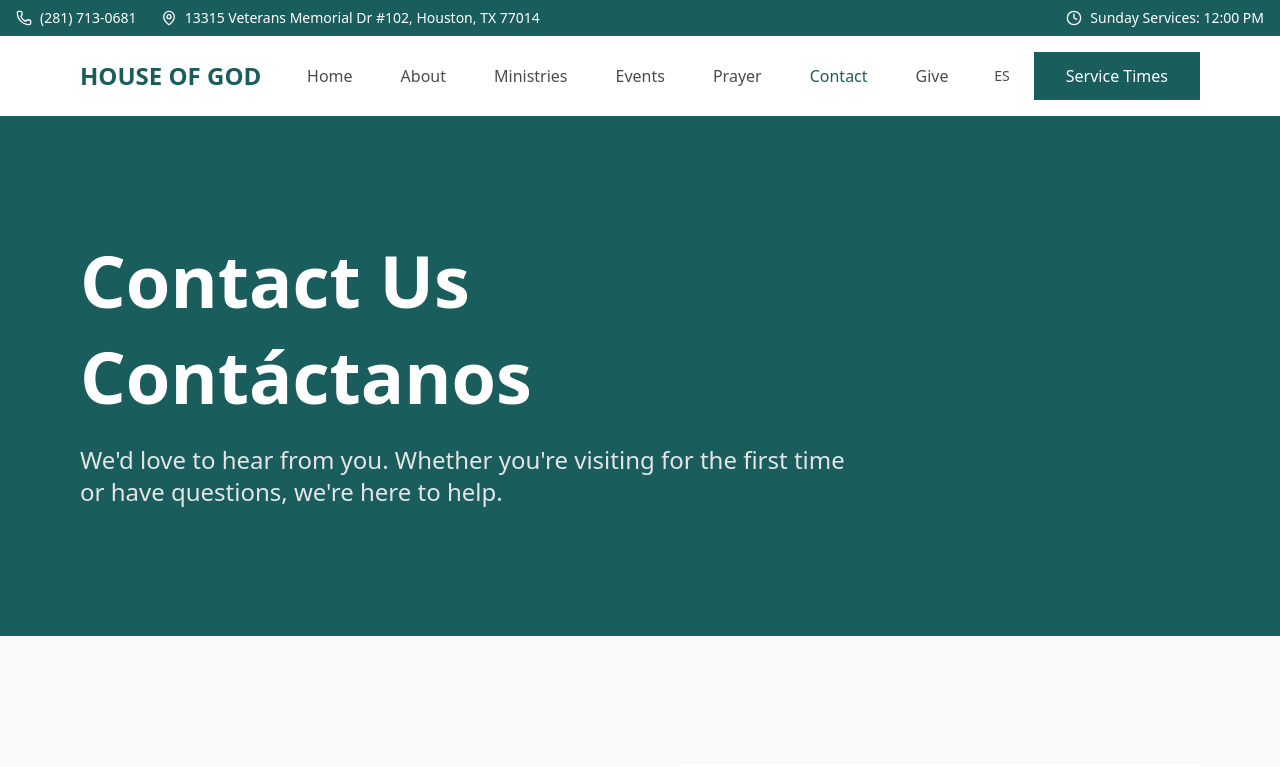
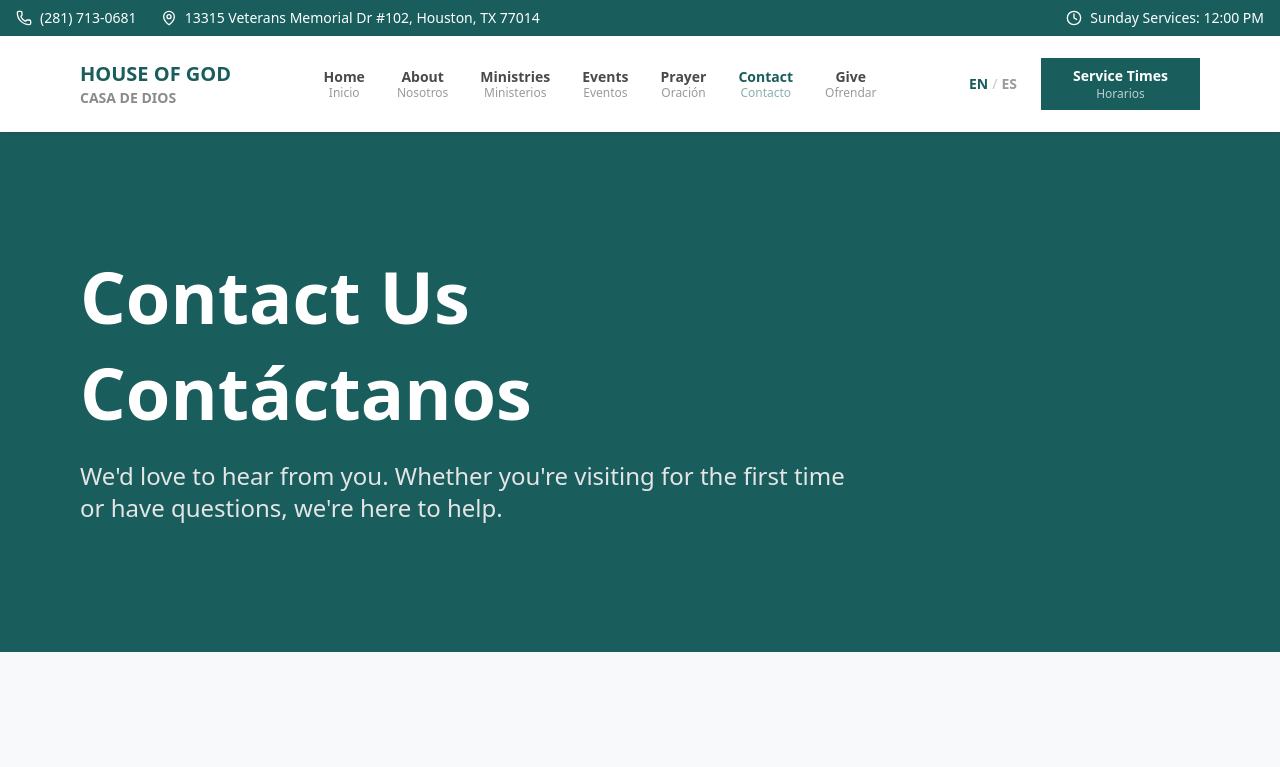
Before and after one commit to JonathanSContreras/Casa-de-Dios-Website, a Next.js app: page /contact in a window 1280 px wide. Shown: the top 767 px of the page. Built offline with nearby package versions, Linux system fonts and the light colour scheme.

Commit message:
upate: proper times on home page and translations for ministry roles

```diff
--- a/src/app/_components/Header.tsx
+++ b/src/app/_components/Header.tsx
@@ -1,19 +1,23 @@
 'use client';
 import Link from 'next/link';
-import { useState } from 'react';
-import { Menu, X, Phone, MapPin, Clock} from 'lucide-react';
+import { useState, useEffect } from 'react';
+import { Menu, X, Phone, MapPin, Clock } from 'lucide-react';
 import { usePathname } from 'next/navigation';
-
 
 export function Header() {
   const pathname = usePathname();
   const [mobileMenuOpen, setMobileMenuOpen] = useState(false);
-  const [language, setLanguage] = useState<'en' | 'es'>('en');
+  const [primaryLang, setPrimaryLang] = useState<'en' | 'es'>('en');
 
-  const isActive = (path: string) => pathname === path;
+  useEffect(() => {
+    const saved = localStorage.getItem('primaryLang') as 'en' | 'es' | null;
+    if (saved) setPrimaryLang(saved);
+  }, []);
 
   const toggleLanguage = () => {
-    setLanguage(language === 'en' ? 'es' : 'en');
+    const next = primaryLang === 'en' ? 'es' : 'en';
+    setPrimaryLang(next);
+    localStorage.setItem('primaryLang', next);
   };
 
   const navItems = [
@@ -25,6 +29,8 @@ export function Header() {
     { path: '/contact', labelEn: 'Contact', labelEs: 'Contacto' },
     { path: '/give', labelEn: 'Give', labelEs: 'Ofrendar' },
   ];
+
+  const isActive = (path: string) => pathname === path;
 
   return (
     <>
@@ -49,44 +55,105 @@ export function Header() {
           </div>
         </div>
       </div>
-    <nav className="sticky top-0 z-50 bg-white">
+
+      <nav className="sticky top-0 z-50 bg-white shadow-sm">
         <div className="max-w-[1440px] mx-auto px-6 lg:px-20">
-        <div className="flex items-center justify-between h-20">
-          {/* Logo */}
-          <Link href="/" className="text-2xl font-bold text-[#1A5D5D]">
-            {language === 'en' ? 'HOUSE OF GOD' : 'CASA DE DIOS'}
+          <div className="flex items-center justify-between h-24">
+
+            {/* Logo — both names, primary on top */}
+            <Link href="/" className="flex flex-col leading-none">
+              <span
+                className={`font-bold transition-all duration-200 ${
+                  primaryLang === 'en'
+                    ? 'text-xl text-[#1A5D5D]'
+                    : 'text-sm text-[#8A8A8A]'
+                }`}
+              >
+                HOUSE OF GOD
+              </span>
+              <span
+                className={`font-bold transition-all duration-200 ${
+                  primaryLang === 'es'
+                    ? 'text-xl text-[#1A5D5D]'
+                    : 'text-sm text-[#8A8A8A]'
+                }`}
+              >
+                CASA DE DIOS
+              </span>
             </Link>
 
             {/* Desktop Navigation */}
-          <div className="hidden lg:flex items-center gap-12">
-            {navItems.map((item) => (
+            <div className="hidden lg:flex items-center gap-8">
+              {navItems.map((item) => {
+                const active = isActive(item.path);
+                const primaryLabel = primaryLang === 'en' ? item.labelEn : item.labelEs;
+                const secondaryLabel = primaryLang === 'en' ? item.labelEs : item.labelEn;
+
+                return (
                   <Link
                     key={item.path}
                     href={item.path}
-                className={`text-base font-medium transition-colors ${
-                  isActive(item.path)
+                    className="group flex flex-col items-center"
+                  >
+                    <span
+                      className={`text-sm font-semibold leading-tight transition-colors ${
+                        active
                           ? 'text-[#1A5D5D]'
-                    : 'text-[#4A4A4A] hover:text-[#1A5D5D]'
+                          : 'text-[#4A4A4A] group-hover:text-[#1A5D5D]'
                       }`}
                     >
-                {language === 'en' ? item.labelEn : item.labelEs}
+                      {primaryLabel}
+                    </span>
+                    <span
+                      className={`text-xs leading-tight transition-colors ${
+                        active
+                          ? 'text-[#1A5D5D]/50'
+                          : 'text-[#9A9A9A] group-hover:text-[#1A5D5D]/50'
+                      }`}
+                    >
+                      {secondaryLabel}
+                    </span>
                   </Link>
-            ))}
+                );
+              })}
             </div>
 
-          {/* CTA and Language Toggle */}
+            {/* Language Toggle + CTA */}
             <div className="hidden lg:flex items-center gap-6">
+              {/* EN / ES toggle — bold whichever is primary */}
               <button
                 onClick={toggleLanguage}
-              className="text-sm font-medium text-[#4A4A4A] hover:text-[#1A5D5D] transition-colors"
+                className="flex items-center gap-1 text-sm transition-colors"
+                aria-label="Toggle language order"
               >
-              {language === 'en' ? 'ES' : 'EN'}
+                <span
+                  className={`font-semibold transition-colors ${
+                    primaryLang === 'en' ? 'text-[#1A5D5D]' : 'text-[#9A9A9A]'
+                  }`}
+                >
+                  EN
+                </span>
+                <span className="text-[#C5C5C5]">/</span>
+                <span
+                  className={`font-semibold transition-colors ${
+                    primaryLang === 'es' ? 'text-[#1A5D5D]' : 'text-[#9A9A9A]'
+                  }`}
+                >
+                  ES
+                </span>
               </button>
+
+              {/* CTA — both languages stacked */}
               <Link
                 href="/contact"
-              className="bg-[#1A5D5D] text-white px-8 py-3 font-medium hover:bg-[#154A4A] transition-colors"
+                className="flex flex-col items-center bg-[#1A5D5D] text-white px-8 py-2 hover:bg-[#154A4A] transition-colors"
               >
-              {language === 'en' ? 'Service Times' : 'Horarios'}
+                <span className="text-sm font-semibold">
+                  {primaryLang === 'en' ? 'Service Times' : 'Horarios'}
+                </span>
+                <span className="text-xs opacity-70">
+                  {primaryLang === 'en' ? 'Horarios' : 'Service Times'}
+                </span>
               </Link>
             </div>
 
@@ -103,32 +170,70 @@ export function Header() {
         {/* Mobile Menu */}
         {mobileMenuOpen && (
           <div className="lg:hidden bg-white border-t border-[#E5E5E5]">
-          <div className="px-6 py-6 space-y-6">
-            {navItems.map((item) => (
+            <div className="px-6 py-6 space-y-5">
+              {navItems.map((item) => {
+                const active = isActive(item.path);
+                const primaryLabel = primaryLang === 'en' ? item.labelEn : item.labelEs;
+                const secondaryLabel = primaryLang === 'en' ? item.labelEs : item.labelEn;
+
+                return (
                   <Link
                     key={item.path}
                     href={item.path}
                     onClick={() => setMobileMenuOpen(false)}
-                className={`block text-base font-medium ${
-                  isActive(item.path) ? 'text-[#1A5D5D]' : 'text-[#4A4A4A]'
+                    className="block"
+                  >
+                    <span
+                      className={`block text-base font-semibold leading-tight ${
+                        active ? 'text-[#1A5D5D]' : 'text-[#4A4A4A]'
                       }`}
                     >
-                {language === 'en' ? item.labelEn : item.labelEs}
+                      {primaryLabel}
+                    </span>
+                    <span
+                      className={`block text-sm leading-tight ${
+                        active ? 'text-[#1A5D5D]/50' : 'text-[#9A9A9A]'
+                      }`}
+                    >
+                      {secondaryLabel}
+                    </span>
                   </Link>
-            ))}
+                );
+              })}
+
               <div className="pt-4 border-t border-[#E5E5E5] space-y-4">
                 <button
                   onClick={toggleLanguage}
-                className="block w-full text-left text-sm font-medium text-[#4A4A4A]"
+                  className="flex items-center gap-1 text-sm"
                 >
-                {language === 'en' ? 'Español' : 'English'}
+                  <span
+                    className={`font-semibold ${
+                      primaryLang === 'en' ? 'text-[#1A5D5D]' : 'text-[#9A9A9A]'
+                    }`}
+                  >
+                    EN
+                  </span>
+                  <span className="text-[#C5C5C5]">/</span>
+                  <span
+                    className={`font-semibold ${
+                      primaryLang === 'es' ? 'text-[#1A5D5D]' : 'text-[#9A9A9A]'
+                    }`}
+                  >
+                    ES
+                  </span>
                 </button>
+
                 <Link
                   href="/contact"
-                className="block w-full bg-[#1A5D5D] text-white px-8 py-3 font-medium text-center"
+                  className="block bg-[#1A5D5D] text-white px-8 py-3 text-center"
                   onClick={() => setMobileMenuOpen(false)}
                 >
-                {language === 'en' ? 'Service Times' : 'Horarios'}
+                  <span className="block text-sm font-semibold">
+                    {primaryLang === 'en' ? 'Service Times' : 'Horarios'}
+                  </span>
+                  <span className="block text-xs opacity-70">
+                    {primaryLang === 'en' ? 'Horarios' : 'Service Times'}
+                  </span>
                 </Link>
               </div>
             </div>
--- a/src/app/ministries/_components/MinistrySection.tsx
+++ b/src/app/ministries/_components/MinistrySection.tsx
@@ -14,6 +14,7 @@ interface LeaderWithDisplayRole {
   _id: string;
   name: string;
   displayRole: string;
+  displayRoleEs?: string;
   photo?: SanityImage;
   email?: string;
 }
@@ -22,11 +23,11 @@ interface Ministry {
   id: string;
   slug: string;
   titleEn: string;
-  titleEs: string;
+  titleEs?: string;
   shortDescEn: string;
-  shortDescEs: string;
+  shortDescEs?: string;
   fullDescEn: string;
-  fullDescEs: string;
+  fullDescEs?: string;
   leaders: LeaderWithDisplayRole[];
 }
 
@@ -129,7 +130,7 @@ export function MinistrySection({ ministries }: MinistrySectionProps) {
                           </div>
                         )}
                         <h5 className="text-lg font-bold mb-1">{leader.name}</h5>
-                        <p className="text-sm text-[#4A4A4A] mb-4">{leader.displayRole}</p>
+                        <p className="text-sm text-[#4A4A4A] mb-4">{leader.displayRole} / {leader.displayRoleEs}</p>
                         {leader.email && (
                           <a
                             href={`mailto:${leader.email}`}
--- a/src/app/ministries/page.tsx
+++ b/src/app/ministries/page.tsx
@@ -13,17 +13,18 @@ export default async function Ministries() {
     id: ministry._id,
     slug: ministry.slug?.current || '',
     titleEn: ministry.name,
-    titleEs: ministry.name,
+    titleEs: ministry.nameEs,
     shortDescEn: ministry.description?.substring(0, 100) + '...' || '',
-    shortDescEs: ministry.description?.substring(0, 100) + '...' || '',
+    shortDescEs: ministry.descriptionEs?.substring(0, 100) + '...' || '',
     fullDescEn: ministry.description || '',
-    fullDescEs: ministry.description || '',
+    fullDescEs: ministry.descriptionEs ?? '',
     leaders: (ministry.leaders ?? [])
       .filter((leader) => leader.person) // Filter out any null references
       .map((leader) => ({
         _id: leader.person._id,
         name: leader.person.name,
         displayRole: leader.roleOverride ?? leader.person.role ?? '',
+        displayRoleEs: leader.roleOverrideEs ?? leader.person.roleEs ?? '',
         photo: leader.person.photo,
         email: leader.person.email,
       })),
```
Also changed, not shown: src/app/page.tsx (+12 -12 lines). Lines whose indentation alone changed are shown as unchanged.
